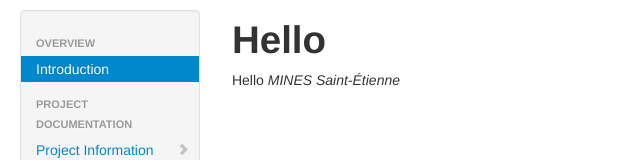
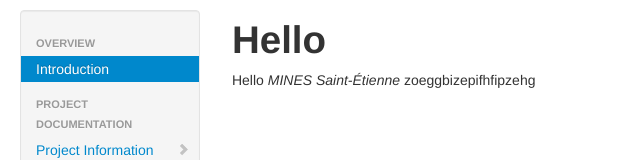
Before and after one commit to julgo95/i2si-maven-tutorial, a plain HTML site: page index.html in a window 1280 px wide. Shown: the part 126-286 px from the top of the page, without its empty margins (0-640 px from the left). Drawn offline with Linux system fonts and the light colour scheme.

Commit message:
ajout de texte aleatoire

```diff
--- a/index.html
+++ b/index.html
@@ -55,7 +55,7 @@
         </div>
         <div id="bodyColumn"  class="span10" >
 <h1>Hello</h1>
-<p>Hello <i>MINES Saint-&#xc9;tienne</i></p>
+<p>Hello <i>MINES Saint-&#xc9;tienne</i> zoeggbizepifhfipzehg</p>
         </div>
       </div>
     </div>
```
